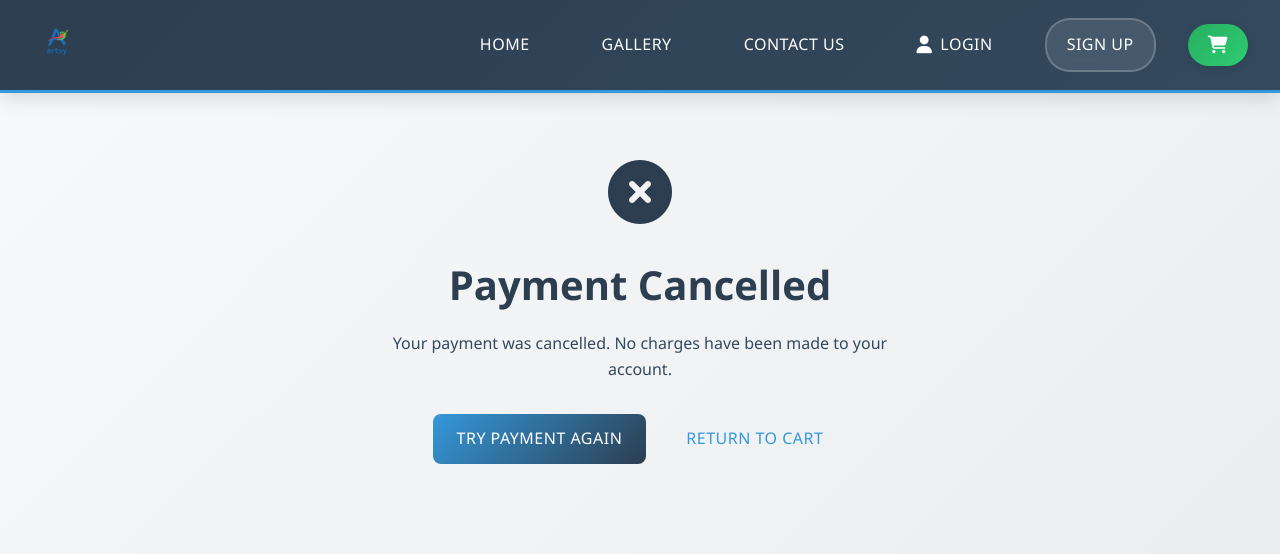
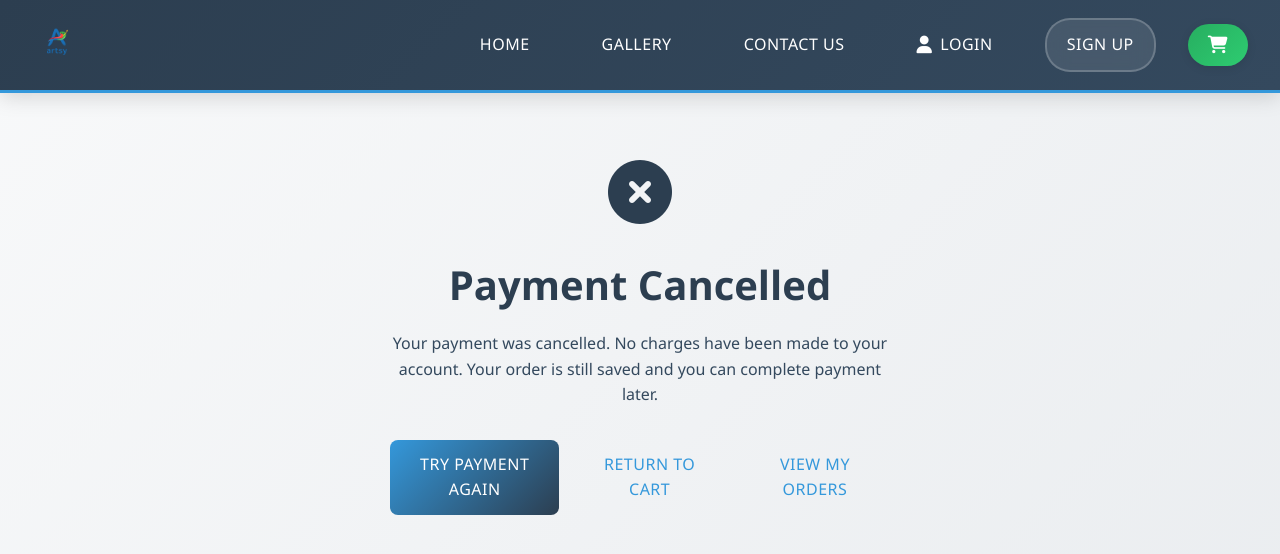
Before and after one commit to renad03-20/e-commerce-website, a Django app: template orders/templates/orders/payment/canceled.html in a window 1280 px wide. Shown: the top 554 px of the page. Run offline with Django 5.2, Linux system fonts and the light colour scheme; the template is opened without the code that fills it, so the values that code supplies are empty; data comes from the database, SQL or seed files in the repository; some libraries are stand-ins or nearby versions; some web fonts are replaced.

Commit message:
add cancel action

```diff
--- a/orders/templates/orders/payment/canceled.html
+++ b/orders/templates/orders/payment/canceled.html
@@ -17,11 +17,13 @@
             <h1>Payment Cancelled</h1>
             <p class="cancelled-message">
                 Your payment was cancelled. No charges have been made to your account.
+                Your order is still saved and you can complete payment later.
             </p>
 
             <div class="cancelled-actions">
-                <a href="{% url 'orders:payment_process' %}" class="btn btn-primary">Try Payment Again</a>
-                <a href="{% url 'cart_detail' %}" class="btn btn-secondary">Return to Cart</a>
+                <a href="{% url 'payment_process' %}" class="btn btn-primary">Try Payment Again</a>
+                <a href="{% url 'cart:cart_detail' %}" class="btn btn-secondary">Return to Cart</a>
+                <a href="{% url 'order_list' %}" class="btn btn-outline">View My Orders</a>
             </div>
         </div>
     </div>
```
